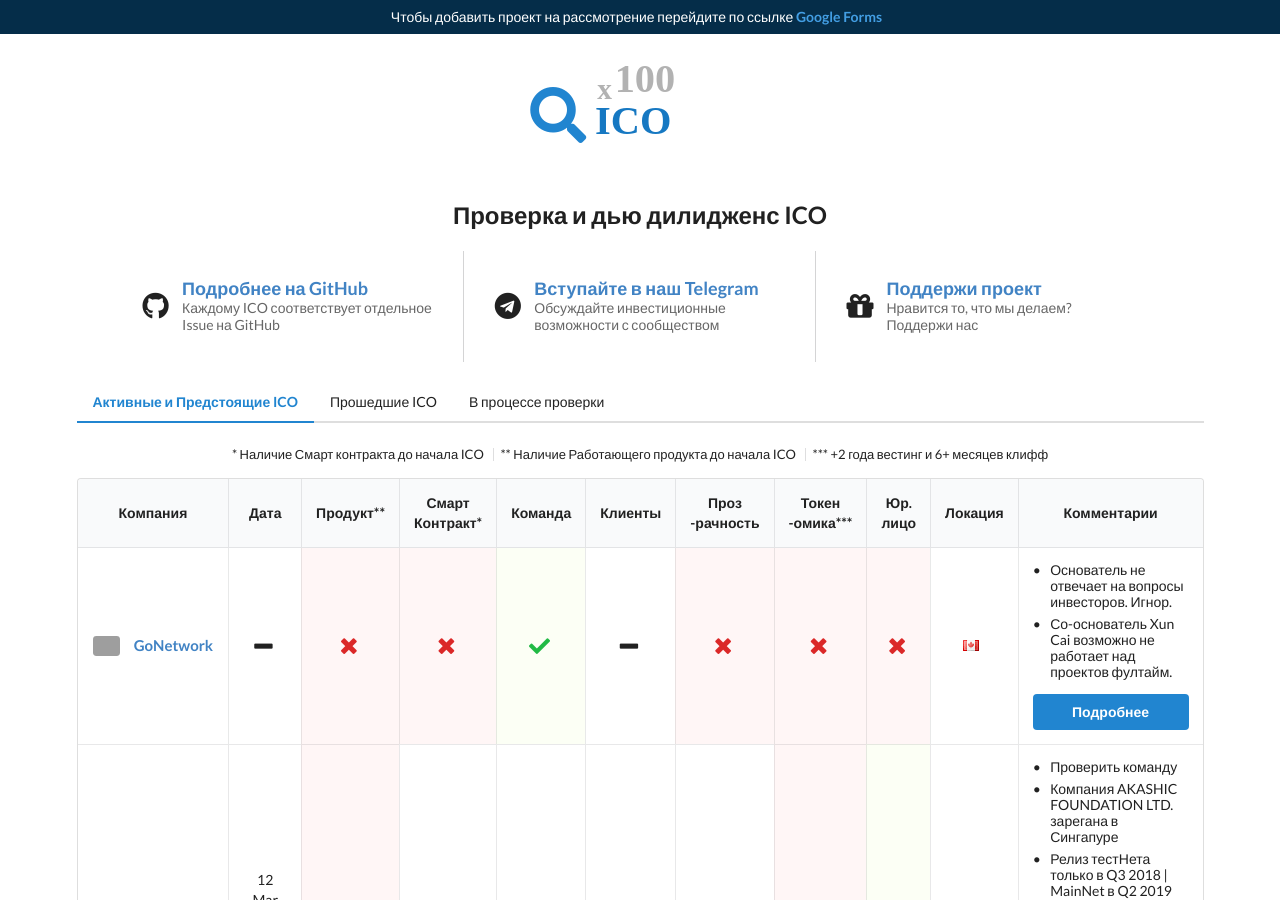
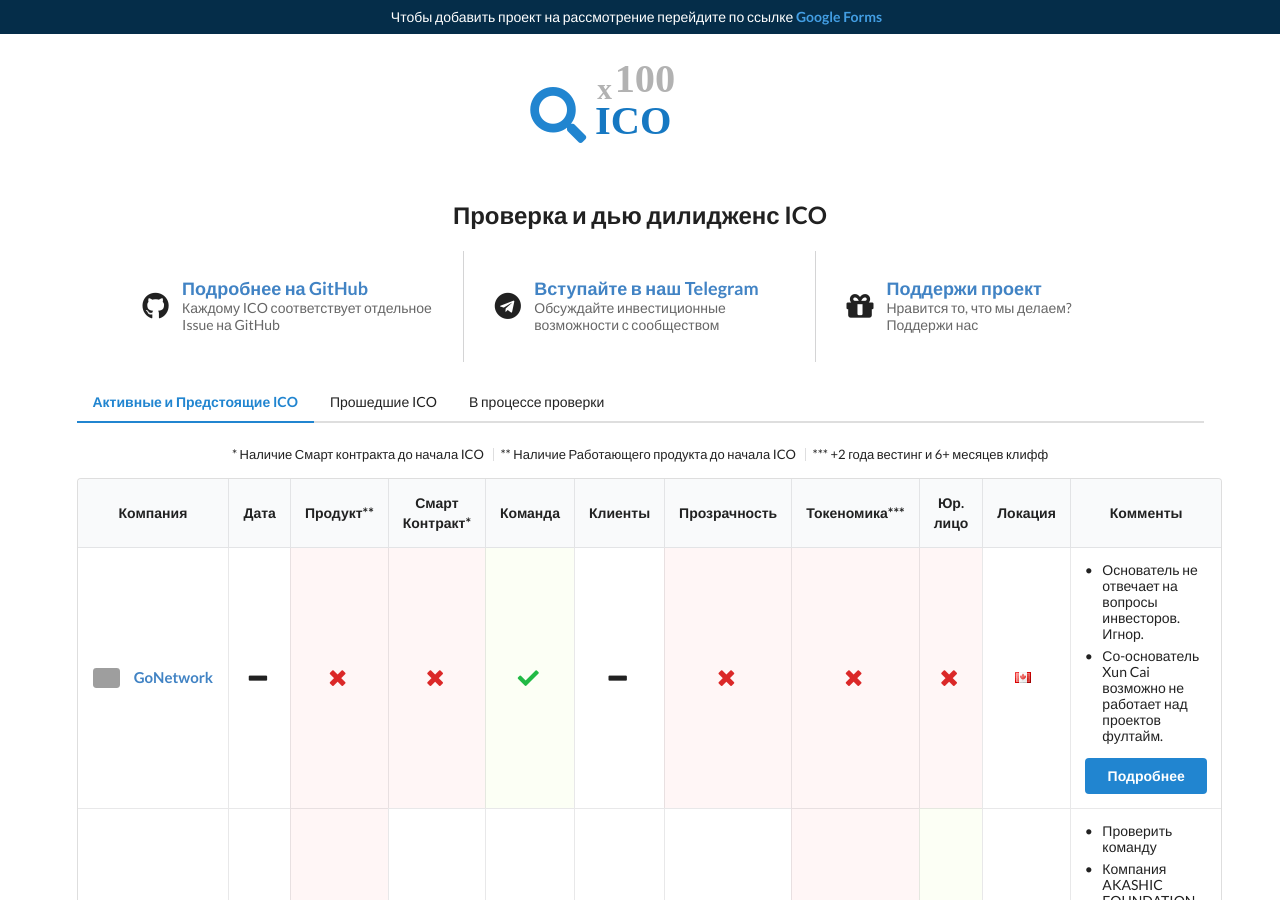
Before and after one commit to btclexis/x100ico, a Jekyll site: the page built from index.md, in a window 1280 px wide and 900 px high. Built offline with Jekyll 4.4.1, drawn with Linux system fonts in a browser that asks for light colours; nearby versions of some CDN libraries; grey boxes are pictures that could not be loaded.

Commit message:
rewert table header

```diff
--- a/_includes/icos-review-table.html
+++ b/_includes/icos-review-table.html
@@ -91,7 +91,7 @@
   </tr>
   <tr>
     <td class="three-wide">
-      Комментарии
+      Комменты
     </td>
     {% include comments-cell.html comments=ico.comments is-mobile=true github_issue=ico.issue_url %}
   </tr>
@@ -108,11 +108,11 @@
     <th class="center aligned">Смарт Контракт*</th>
     <th class="center aligned">Команда</th>
     <th class="center aligned">Клиенты</th>
-    <th class="center aligned">Проз -рачность</th>
-    <th class="center aligned">Токен -омика***</th>
+    <th class="center aligned">Прозрачность</th>
+    <th class="center aligned">Токеномика***</th>
     <th class="center aligned">Юр. лицо</th>
     <th class="center aligned">Локация</th>
-    <th class="center aligned">Комментарии</th>
+    <th class="center aligned">Комменты</th>
 
   </tr>
   </thead>
```
